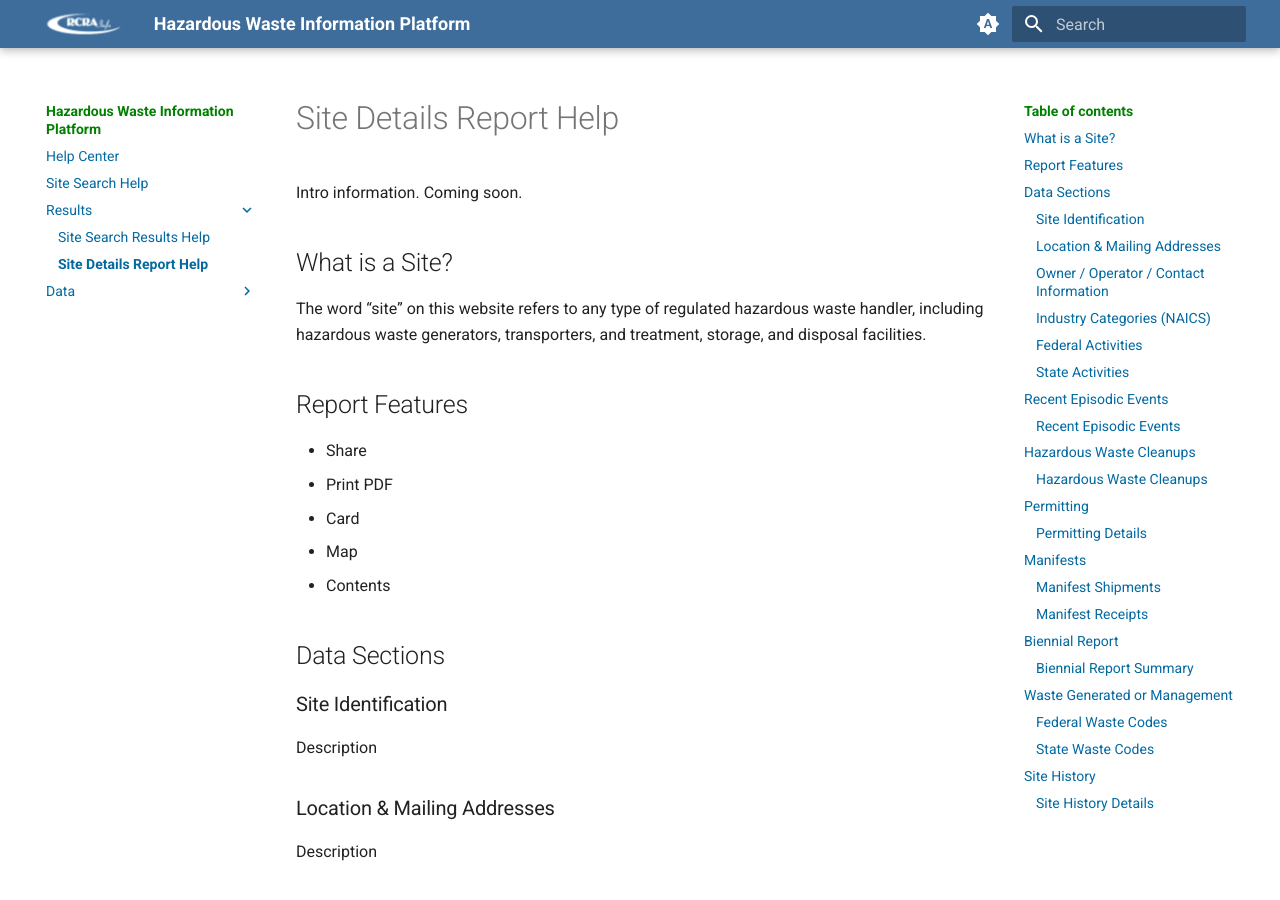
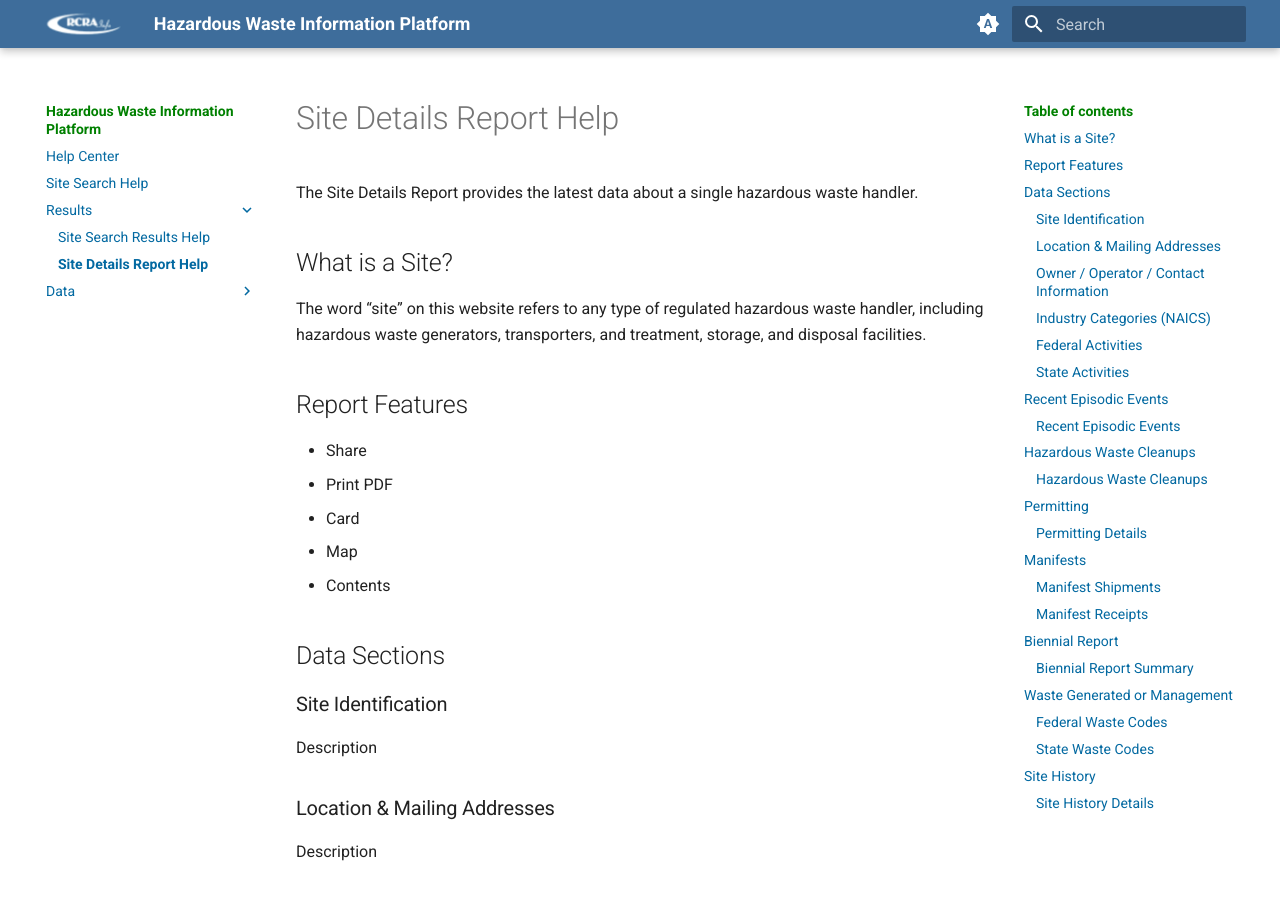
Before and after one commit to furrlori-oss/hwip, an MkDocs documentation site: the page built from docs/Results/site-details-report.md, in a window 1280 px wide and 900 px high. Built offline with MkDocs 1.6.1 and Material for MkDocs 9.7.7, drawn with Linux system fonts in a browser that asks for light colours.

Commit message:
Update site-details-report.md

```diff
--- a/docs/Results/site-details-report.md
+++ b/docs/Results/site-details-report.md
@@ -1,6 +1,6 @@
 # Site Details Report Help
 
-Intro information. Coming soon.
+The Site Details Report provides the latest data about a single hazardous waste handler.
 
 ## What is a Site?
 
```
